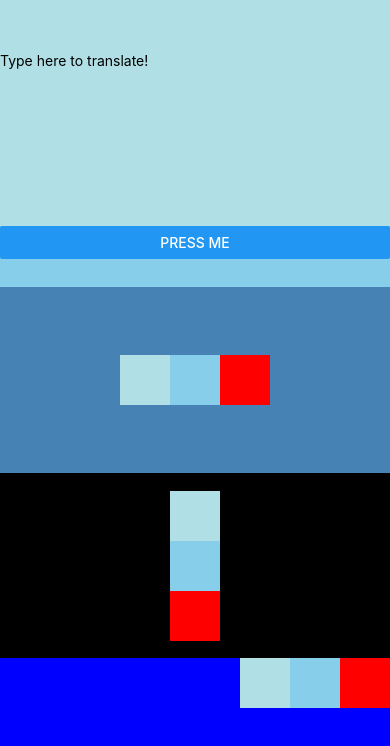
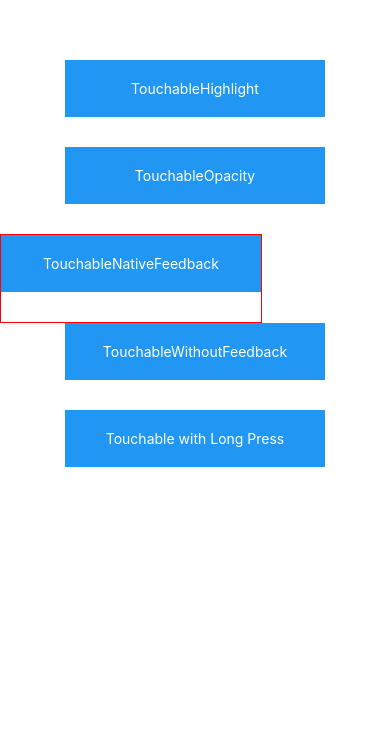
Before and after one commit to luiskhernandez/react-native-playground, a React Native app: screen / in a window 390 px wide. Shown: the top 746 px of the page. Built offline with nearby package versions, Linux system fonts and the light colour scheme.

Commit message:
Touchables

```diff
--- a/App.js
+++ b/App.js
@@ -1,5 +1,6 @@
 import React, { Component } from 'react';
 import { Alert, Button, StyleSheet, Text, View, Image, TextInput } from 'react-native';
+import Touchables from './components/touchables.js'
 
 class Blink extends Component {
   constructor(props) {
@@ -41,42 +42,8 @@
     let pic = {
       uri: 'https://upload.wikimedia.org/wikipedia/commons/d/de/Bananavarieties.jpg'
     };
-    return (
-      <View style={{flex: 1}}>
-        <View style={{flex: 3, backgroundColor: 'powderblue', flexDirection: 'column', paddingTop: 40}} >
-          <TextInput
-            value={this.state.text}
-            style={{height: 40}}
-            placeholder="Type here to translate!"
-            onChangeText={(text) => this.setState({text})}
-          />
-          <Text style={{padding: 10, fontSize: 42}}>
-            {this.state.text.split(' ').map((word) => word && '🍕').join(' ')}
-          </Text>
-        </View>
-        <View style={{flex: 1, backgroundColor: 'skyblue'}}>
-          <Button
-            onPress={() => { Alert.alert('You tapped the button!')}}
-            title="Press Me"
-          />
-        </View>
-          <View style={{flex: 3, backgroundColor: 'steelblue', flexDirection: 'row', justifyContent: 'center', alignItems: 'center'}}>
-          <View style={{width: 50, height: 50, backgroundColor: 'powderblue'}} />
-          <View style={{width: 50, height: 50, backgroundColor: 'skyblue'}} />
-          <View style={{width: 50, height: 50, backgroundColor: 'red'}} />
-        </View>
-        <View style={{flex: 3, backgroundColor: 'black', flexDirection: 'column', justifyContent: 'center', alignItems: 'center'}}>
-          <View style={{width: 50, height: 50, backgroundColor: 'powderblue'}} />
-          <View style={{width: 50, height: 50, backgroundColor: 'skyblue'}} />
-          <View style={{width: 50, height: 50, backgroundColor: 'red'}} />
-        </View>
-        <View style={{flex: 3, backgroundColor: 'blue', flexDirection: 'row', justifyContent: 'flex-end', alignItems: 'flex-start'}}>
-          <View style={{width: 50, height: 50, backgroundColor: 'powderblue'}} />
-          <View style={{width: 50, height: 50, backgroundColor: 'skyblue'}} />
-          <View style={{width: 50, height: 50, backgroundColor: 'red'}} />
-        </View>
-      </View>
-    );
+
+    return <Touchables />
   }
 }
 
--- /dev/null
+++ b/components/touchables.js
@@ -0,0 +1,66 @@
+import  React, { Component } from 'react'
+import { Alert, Platform, StyleSheet, Text, TouchableHighlight, TouchableOpacity, TouchableNativeFeedback, TouchableWithoutFeedback, View } from 'react-native';
+
+export default class Touchables extends Component {
+  _onPressButton() {
+    Alert.alert('You tapped the button!')
+  }
+
+  _onLongPressButton() {
+    Alert.alert('You long-pressed the button!')
+  }
+
+
+  render() {
+    return (
+      <View style={styles.container}>
+        <TouchableHighlight onPress={this._onPressButton} underlayColor="white">
+          <View style={styles.button}>
+            <Text style={styles.buttonText}>TouchableHighlight</Text>
+          </View>
+        </TouchableHighlight>
+        <TouchableOpacity onPress={this._onPressButton}>
+          <View style={styles.button}>
+            <Text style={styles.buttonText}>TouchableOpacity</Text>
+          </View>
+        </TouchableOpacity>
+        <TouchableNativeFeedback
+            onPress={this._onPressButton}
+            background={Platform.OS === 'android' ? TouchableNativeFeedback.SelectableBackground() : ''}>
+          <View style={styles.button}>
+            <Text style={styles.buttonText}>TouchableNativeFeedback</Text>
+          </View>
+        </TouchableNativeFeedback>
+        <TouchableWithoutFeedback
+            onPress={this._onPressButton}
+            >
+          <View style={styles.button}>
+            <Text style={styles.buttonText}>TouchableWithoutFeedback</Text>
+          </View>
+        </TouchableWithoutFeedback>
+        <TouchableHighlight onPress={this._onPressButton} onLongPress={this._onLongPressButton} underlayColor="white">
+          <View style={styles.button}>
+            <Text style={styles.buttonText}>Touchable with Long Press</Text>
+          </View>
+        </TouchableHighlight>
+      </View>
+    );
+  }
+}
+
+const styles = StyleSheet.create({
+  container: {
+    paddingTop: 60,
+    alignItems: 'center'
+  },
+  button: {
+    marginBottom: 30,
+    width: 260,
+    alignItems: 'center',
+    backgroundColor: '#2196F3'
+  },
+  buttonText: {
+    padding: 20,
+    color: 'white'
+  }
+})
```
